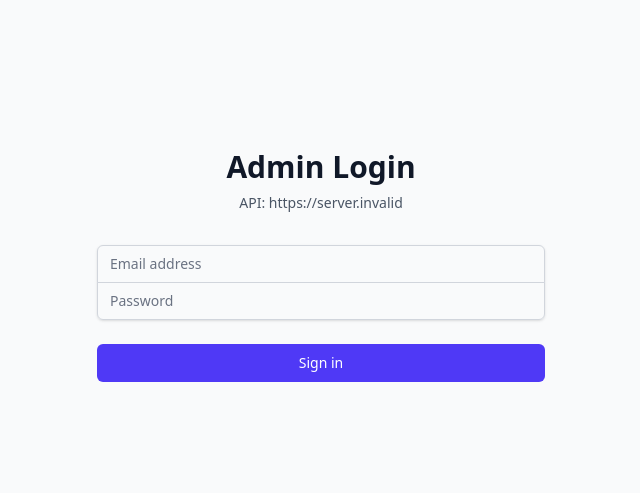
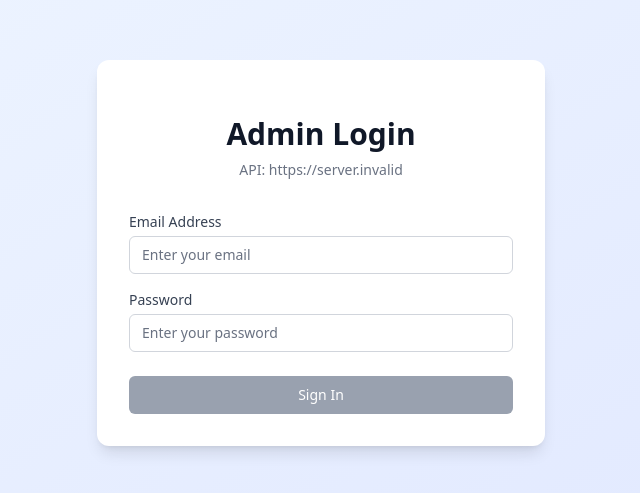
Before and after one commit to sujalraval/ayuraAdminPanel, a React (Vite) app: page /admin/login in a window 1280 px wide. Shown: the part 147-640 px from the top of the page, without its empty margins (319-959 px from the left). Built offline with nearby package versions, Linux system fonts and the light colour scheme; no server answers.

Commit message:
admin login 13

```diff
--- a/src/pages/Login.jsx
+++ b/src/pages/Login.jsx
@@ -27,22 +27,12 @@ export default function AdminLogin() {
 
     const handleSubmit = async (e) => {
         e.preventDefault();
-
-        // Basic validation
-        if (!formData.email || !formData.password) {
-            setError('Please fill in all fields');
-            toast.error('Please fill in all fields');
-            return;
-        }
-
         setLoading(true);
         setError('');
 
-        // Create controller for request timeout
+        // Create controller outside try block so we can clear timeout in finally
         const controller = new AbortController();
-        const timeoutId = setTimeout(() => {
-            controller.abort();
-        }, 15000); // 15 seconds timeout
+        const timeoutId = setTimeout(() => controller.abort(), 10000);
 
         try {
             const response = await fetch(`${API_BASE_URL}/admin/login`, {
@@ -59,16 +49,21 @@ export default function AdminLogin() {
                 })
             });
 
+            // Clear timeout immediately after response
             clearTimeout(timeoutId);
 
-            if (!response.ok) {
-                const errorData = await response.json();
-                throw new Error(errorData.message || 'Login failed');
+            // Check if request was aborted
+            if (controller.signal.aborted) {
+                throw new Error('Request was aborted');
             }
 
             const data = await response.json();
 
-            // Store token and user data
+            if (!response.ok) {
+                throw new Error(data.message || 'Invalid credentials');
+            }
+
+            // Store token in localStorage as fallback
             if (data.token) {
                 localStorage.setItem('adminToken', data.token);
                 localStorage.setItem('adminUser', JSON.stringify(data.admin));
@@ -78,77 +73,80 @@ export default function AdminLogin() {
             navigate('/admin/dashboard');
 
         } catch (err) {
+            // Clear timeout in case error occurred before response
             clearTimeout(timeoutId);
+
             console.error('Login error:', err);
 
-            let errorMessage = 'Login failed. Please try again.';
-
             if (err.name === 'AbortError') {
-                errorMessage = 'Request timed out. Please check your connection.';
-            } else if (err.message.includes('Failed to fetch') || err.message.includes('NetworkError')) {
-                errorMessage = 'Network error. Please check your internet connection.';
-            } else if (err.message) {
-                errorMessage = err.message;
+                setError('Request timed out. Please check your connection and try again.');
+                toast.error('Request timed out');
+            } else if (err.message.includes('Failed to fetch')) {
+                setError('Unable to connect to server. Please check your internet connection.');
+                toast.error('Connection error');
+            } else {
+                setError(err.message || 'Login failed. Please try again.');
+                toast.error(err.message || 'Login failed');
             }
-
-            setError(errorMessage);
-            toast.error(errorMessage);
         } finally {
             setLoading(false);
+            controller.abort(); // Clean up the controller
         }
     };
 
     return (
-        <div className="min-h-screen flex items-center justify-center bg-gray-50 py-12 px-4 sm:px-6 lg:px-8">
-            <div className="max-w-md w-full space-y-8">
+        <div className="min-h-screen flex items-center justify-center bg-gradient-to-br from-blue-50 to-indigo-100">
+            <div className="max-w-md w-full space-y-8 p-8 bg-white rounded-xl shadow-lg">
                 <div>
                     <h2 className="mt-6 text-center text-3xl font-extrabold text-gray-900">
                         Admin Login
                     </h2>
-                    <p className="mt-2 text-center text-sm text-gray-600">
+                    <p className="text-center text-sm text-gray-500 mt-2">
                         API: {API_BASE_URL}
                     </p>
                 </div>
+
                 <form className="mt-8 space-y-6" onSubmit={handleSubmit}>
                     {error && (
-                        <div className="bg-red-100 border border-red-400 text-red-700 px-4 py-3 rounded relative" role="alert">
-                            <span className="block sm:inline">{error}</span>
+                        <div className="bg-red-50 border border-red-200 text-red-700 px-4 py-3 rounded">
+                            <p className="text-sm">{error}</p>
                         </div>
                     )}
 
-                    <div className="rounded-md shadow-sm -space-y-px">
+                    <div className="space-y-4">
                         <div>
-                            <label htmlFor="email" className="sr-only">
-                                Email address
+                            <label htmlFor="email" className="block text-sm font-medium text-gray-700">
+                                Email Address
                             </label>
                             <input
                                 id="email"
                                 name="email"
                                 type="email"
-                                autoComplete="email"
                                 required
-                                className="appearance-none rounded-none relative block w-full px-3 py-2 border border-gray-300 placeholder-gray-500 text-gray-900 rounded-t-md focus:outline-none focus:ring-indigo-500 focus:border-indigo-500 focus:z-10 sm:text-sm"
-                                placeholder="Email address"
+                                className="mt-1 appearance-none relative block w-full px-3 py-2 border border-gray-300 placeholder-gray-500 text-gray-900 rounded-md focus:outline-none focus:ring-indigo-500 focus:border-indigo-500 focus:z-10 sm:text-sm"
+                                placeholder="Enter your email"
                                 value={formData.email}
                                 onChange={handleChange}
                                 disabled={loading}
+                                autoComplete="email"
                             />
                         </div>
+
                         <div>
-                            <label htmlFor="password" className="sr-only">
+                            <label htmlFor="password" className="block text-sm font-medium text-gray-700">
                                 Password
                             </label>
                             <input
                                 id="password"
                                 name="password"
                                 type="password"
-                                autoComplete="current-password"
                                 required
-                                className="appearance-none rounded-none relative block w-full px-3 py-2 border border-gray-300 placeholder-gray-500 text-gray-900 rounded-b-md focus:outline-none focus:ring-indigo-500 focus:border-indigo-500 focus:z-10 sm:text-sm"
-                                placeholder="Password"
+                                className="mt-1 appearance-none relative block w-full px-3 py-2 border border-gray-300 placeholder-gray-500 text-gray-900 rounded-md focus:outline-none focus:ring-indigo-500 focus:border-indigo-500 focus:z-10 sm:text-sm"
+                                placeholder="Enter your password"
                                 value={formData.password}
                                 onChange={handleChange}
                                 disabled={loading}
+                                autoComplete="current-password"
                             />
                         </div>
                     </div>
@@ -156,18 +154,23 @@ export default function AdminLogin() {
                     <div>
                         <button
                             type="submit"
-                            disabled={loading}
-                            className="group relative w-full flex justify-center py-2 px-4 border border-transparent text-sm font-medium rounded-md text-white bg-indigo-600 hover:bg-indigo-700 focus:outline-none focus:ring-2 focus:ring-offset-2 focus:ring-indigo-500 disabled:opacity-50 disabled:cursor-not-allowed"
+                            disabled={loading || (!formData.email || !formData.password)}
+                            className={`group relative w-full flex justify-center py-2 px-4 border border-transparent text-sm font-medium rounded-md text-white transition-colors duration-200 ${loading || (!formData.email || !formData.password)
+                                ? 'bg-gray-400 cursor-not-allowed'
+                                : 'bg-indigo-600 hover:bg-indigo-700 focus:outline-none focus:ring-2 focus:ring-offset-2 focus:ring-indigo-500'
+                                }`}
                         >
                             {loading ? (
-                                <>
+                                <span className="flex items-center">
                                     <svg className="animate-spin -ml-1 mr-3 h-5 w-5 text-white" xmlns="http://www.w3.org/2000/svg" fill="none" viewBox="0 0 24 24">
                                         <circle className="opacity-25" cx="12" cy="12" r="10" stroke="currentColor" strokeWidth="4"></circle>
                                         <path className="opacity-75" fill="currentColor" d="M4 12a8 8 0 018-8V0C5.373 0 0 5.373 0 12h4zm2 5.291A7.962 7.962 0 014 12H0c0 3.042 1.135 5.824 3 7.938l3-2.647z"></path>
                                     </svg>
                                     Signing in...
-                                </>
-                            ) : 'Sign in'}
+                                </span>
+                            ) : (
+                                'Sign In'
+                            )}
                         </button>
                     </div>
                 </form>
```
